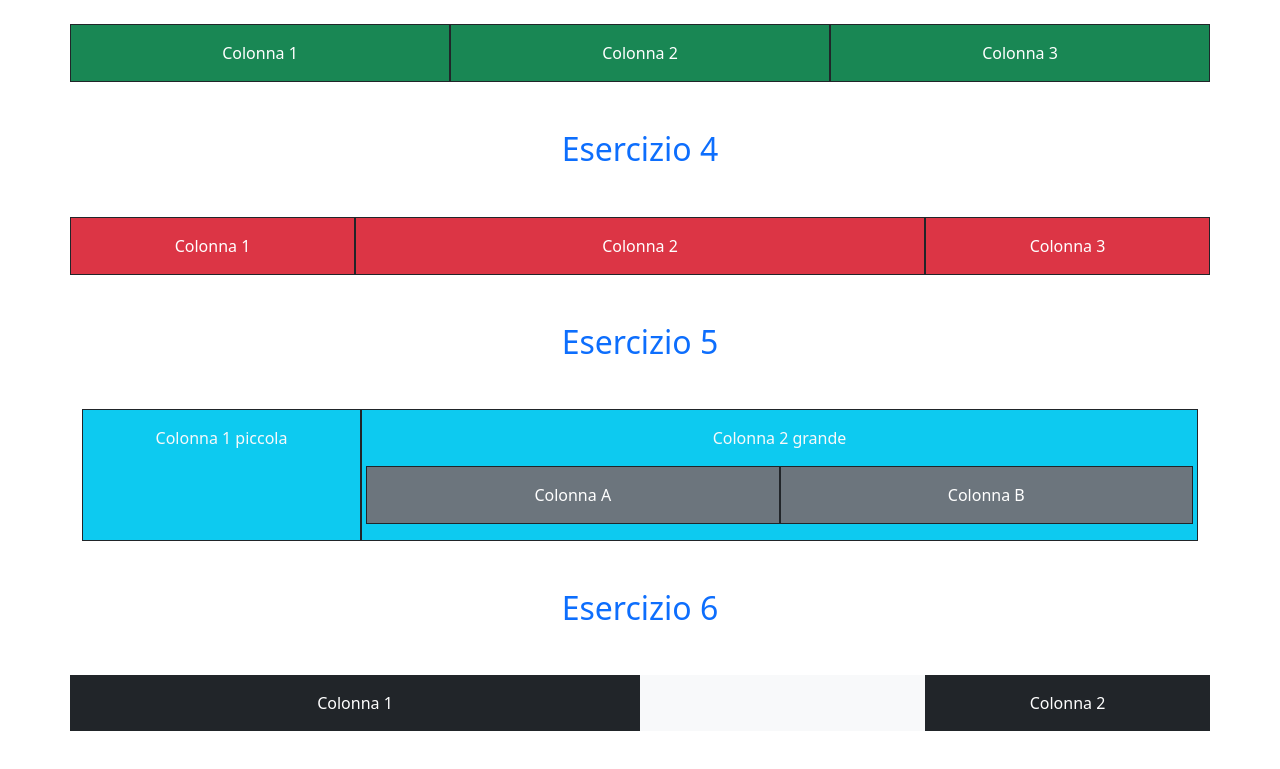
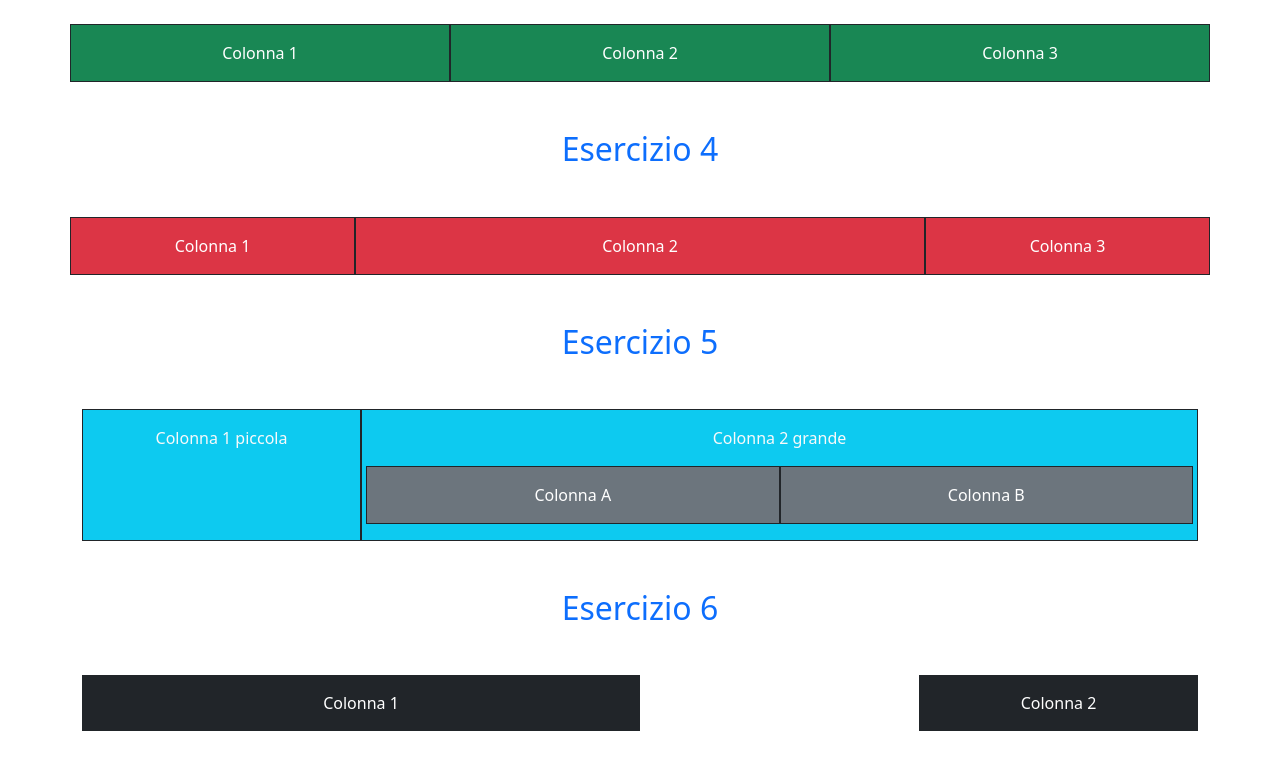
Before and after one commit to 369-Palma/u2-w2-d1-Bootstrap, a plain HTML site: page index.html in a window 1280 px wide. Shown: the part 591-1360 px from the top of the page. Drawn offline with nearby package versions, Linux system fonts and the light colour scheme.

Commit message:
Update index.html

```diff
--- a/index.html
+++ b/index.html
@@ -122,13 +122,21 @@
     </div>
 
     <h2 class="text-center my-5 text-primary">Esercizio 6</h2>
-    <div class="container">
+    <!-- <div class="container">
       <div class="row">
         <div class="col-6 text-bg-dark p-3">Colonna 1</div>
         <div class="d-none col-lg-3 d-lg-flex text-bg-light"></div>
         <div class="col-6 text-bg-dark p-3 col-lg-3">Colonna 2</div>
       </div>
+    </div> -->
+    <div class="container">
+      <div class="row-lg d-flex justify-content-between">
+        <div class="col-6 text-bg-dark p-3">Colonna 1</div>
+
+        <div class="col-6 text-bg-dark p-3 col-lg-3">Colonna 2</div>
+      </div>
     </div>
+
     <script
       src="https://cdn.jsdelivr.net/npm/bootstrap@5.3.0-alpha1/dist/js/bootstrap.bundle.min.js"
       integrity="sha384-w76AqPfDkMBDXo30jS1Sgez6pr3x5MlQ1ZAGC+nuZB+EYdgRZgiwxhTBTkF7CXvN"
```
